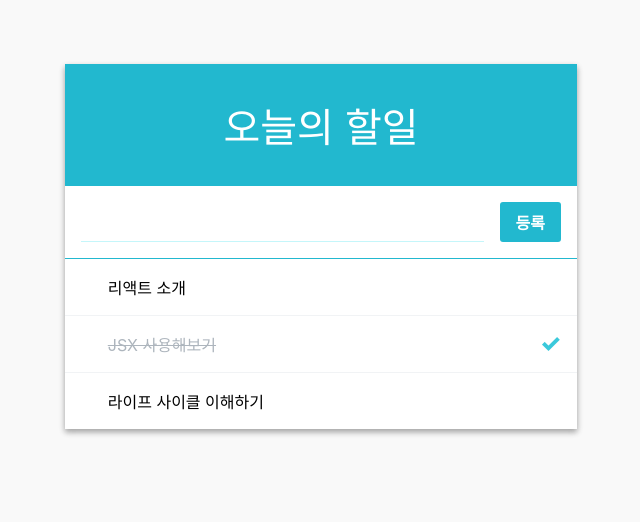
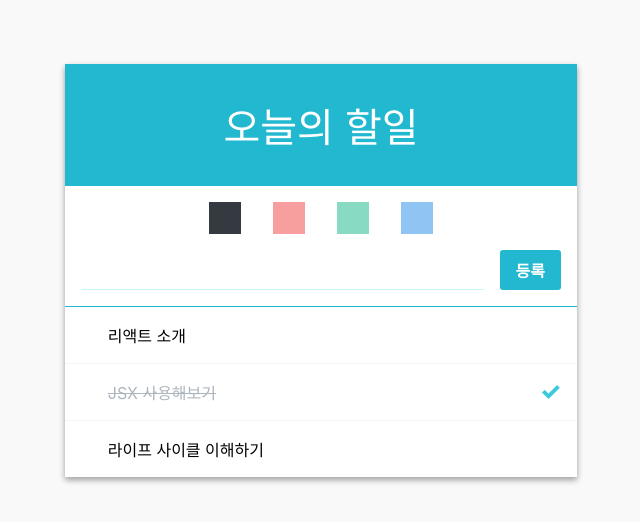
Before and after one commit to rxjw95/To-do-List, a React (Create React App) app: page / in a window 1280 px wide. Shown: the top 522 px of the page, without its empty margins (319-959 px from the left). Built offline with nearby package versions, Linux system fonts and the light colour scheme.

Commit message:
[추가] Palette 기능

```diff
--- a/src/App.js
+++ b/src/App.js
@@ -2,6 +2,9 @@
 import TodoListTemplate from "./components/TodoListTemplate";
 import Form from "./components/Form";
 import TodoItemList from "./components/TodoItemList";
+import Palette from "./components/Palette";
+
+const colors = ["#343a40", "#f03e3e", "#12b886", "#228ae6"];
 
 class App extends Component {
   id = 3; // 이미 0,1,2 가 존재하므로 3으로 설정
@@ -13,6 +16,7 @@
       { id: 1, text: "JSX 사용해보기", checked: true },
       { id: 2, text: "라이프 사이클 이해하기", checked: false },
     ],
+    color: "#343a40",
   };
 
   handleChange = (e) => {
@@ -22,7 +26,7 @@
   };
 
   handleCreate = () => {
-    const { input, todos } = this.state;
+    const { input, todos, color } = this.state;
     this.setState({
       input: "", // 인풋 비우고
       // concat 을 사용하여 배열에 추가
@@ -30,6 +34,7 @@
         id: this.id++,
         text: input,
         checked: false,
+        color,
       }),
     });
   };
@@ -68,21 +73,37 @@
     });
   };
 
+  handleSelectColor = (color) => {
+    this.setState({
+      color,
+    });
+  };
+
   render() {
-    const { input, todos } = this.state;
+    const { input, todos, color } = this.state;
     const {
       handleChange,
       handleCreate,
       handleKeyPress,
       handleToggle,
       handleRemove,
+      handleSelectColor,
     } = this;
 
     return (
       <TodoListTemplate
+        //Palette 추가 [배열 colors, 선택된 color, colors 중 하나를 선택했을 때의 핸들러 ]
+        palette={
+          <Palette
+            colors={colors}
+            selected={color}
+            onSelect={handleSelectColor}
+          />
+        }
         form={
           <Form
             value={input}
+            color={color}
             onKeyPress={handleKeyPress}
             onChange={handleChange}
             onCreate={handleCreate}
--- a/src/components/Form.js
+++ b/src/components/Form.js
@@ -1,10 +1,15 @@
 import React from "react";
 import "./Form.css";
 
-const Form = ({ value, onChange, onCreate, onkeyPress }) => {
+const Form = ({ value, color, onChange, onCreate, onkeyPress }) => {
   return (
     <div className="form">
-      <input value={value} onChange={onChange} onKeyPress={onkeyPress} />
+      <input
+        value={value}
+        onChange={onChange}
+        onKeyPress={onkeyPress}
+        style={{ color }}
+      />
       <div className="create-button" onClick={onCreate}>
         등록
       </div>
--- /dev/null
+++ b/src/components/Palette.css
@@ -0,0 +1,26 @@
+.palette {
+  display: flex;
+  justify-content: center;
+  margin-top: 1rem;
+}
+
+.color {
+  width: 2rem;
+  height: 2rem;
+  opacity: 0.5;
+  transition: all 0.2s;
+  cursor: pointer;
+}
+
+.color:hover {
+  opacity: 0.75;
+}
+
+.color.active,
+.color:active {
+  opacity: 1;
+}
+
+.color + .color {
+  margin-left: 2rem;
+}
--- /dev/null
+++ b/src/components/Palette.js
@@ -0,0 +1,27 @@
+import React from "react";
+import "./Palette.css";
+
+const Color = ({ color, active, onClick }) => {
+  return (
+    <div
+      className={`color ${active && "active"}`}
+      style={{ background: color }}
+      onClick={onClick}
+    ></div>
+  );
+};
+
+const Palette = ({ colors, selected, onSelect }) => {
+  //전달받은 props의 colors 배열을 각 색상에 맞는 list 컴포넌트로 변경
+  const colorList = colors.map((color) => (
+    <Color
+      color={color}
+      active={selected === color} //현재 선택한 색상이 colors 요소에 있으면 활성화
+      onClick={() => onSelect(color)}
+    />
+  ));
+
+  return <div className="palette">{colorList}</div>;
+};
+
+export default Palette;
--- a/src/components/TodoListTemplate.js
+++ b/src/components/TodoListTemplate.js
@@ -1,10 +1,11 @@
 import React from "react";
 import "./TodoListTemplate.css";
 
-const TodoListTemplate = ({ form, children }) => {
+const TodoListTemplate = ({ palette, form, children }) => {
   return (
     <main className="todo-list-template">
       <div className="title">오늘의 할일</div>
+      <section className="palette-wrapper">{palette}</section>
       <section className="form-wrapper">{form}</section>
       <section className="todos-wrapper">{children}</section>
     </main>
```
